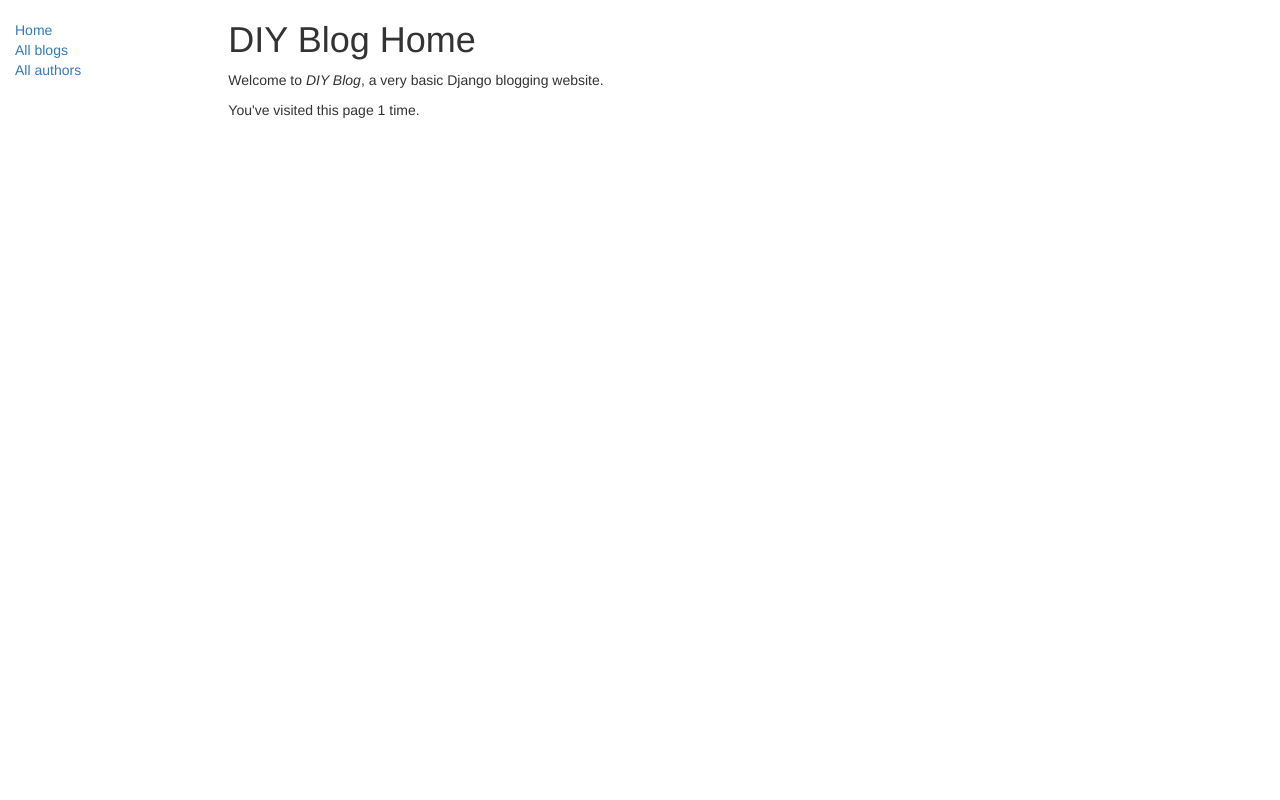
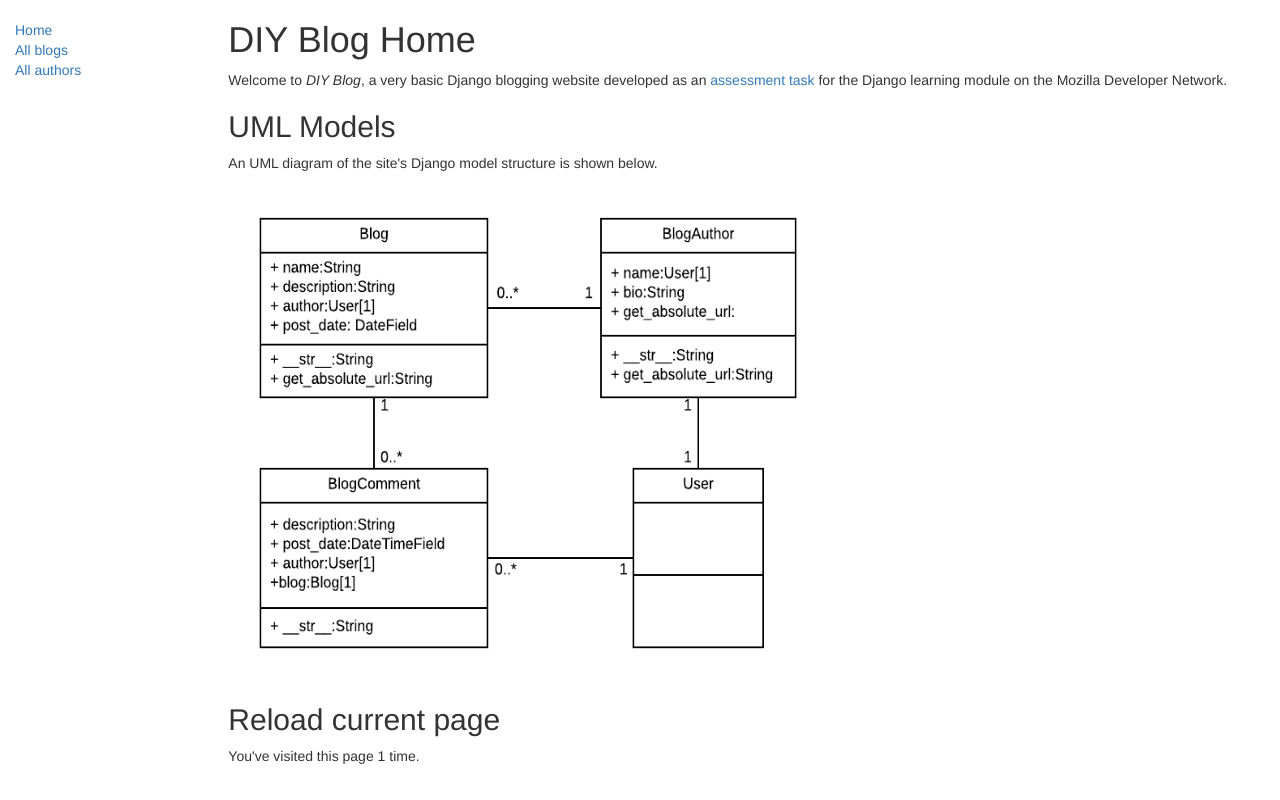
Before and after one commit to sava9ecode/django-blog, a Django app: page /blog/ in a window 1280 px wide. Run offline with Django 4.2, Linux system fonts and the light colour scheme; some libraries are stand-ins or nearby versions.

Commit message:
Update index.html and test views for that

```diff
--- a/blog/templates/index.html
+++ b/blog/templates/index.html
@@ -3,7 +3,16 @@
 {% block content %}
 
     <h1>DIY Blog Home</h1>
-    <p>Welcome to <em>DIY Blog</em>, a very basic Django blogging website.</p>
+    <p>Welcome to <em>DIY Blog</em>, a very basic Django blogging website developed as an <a href="https://developer.mozilla.org/en-US/docs/Learn/Server-side/Django/django_assessment_blog">assessment task</a> for the Django learning module on the Mozilla Developer Network.</p>
+
+    <h2>UML Models</h2>
+    <p>An UML diagram of the site's Django model structure is shown below.</p>
+    <div>
+        {% load static %}
+        <img src={% static "images/diy_django_mini_blog_models.png" %} alt="An UML diagram of the site's Django model structure" style="width:600px;height:500px;">
+    </div>
+
+    <h2>Reload current page</h2>
     <p>You've visited this page {{ cnt_visits }}{% if cnt_visits == 1 %} time{% else %} times{% endif %}.</p>
 
 {% endblock %}
```
Also changed, not shown: blog/static/images/diy_django_mini_blog_models.png (added).
